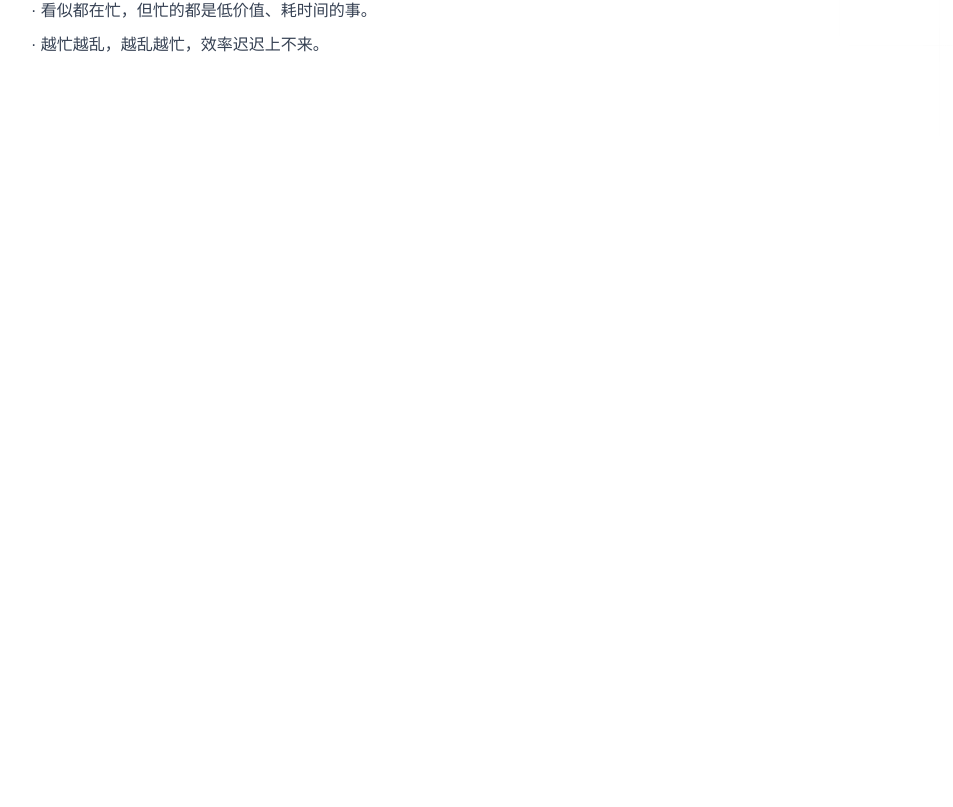
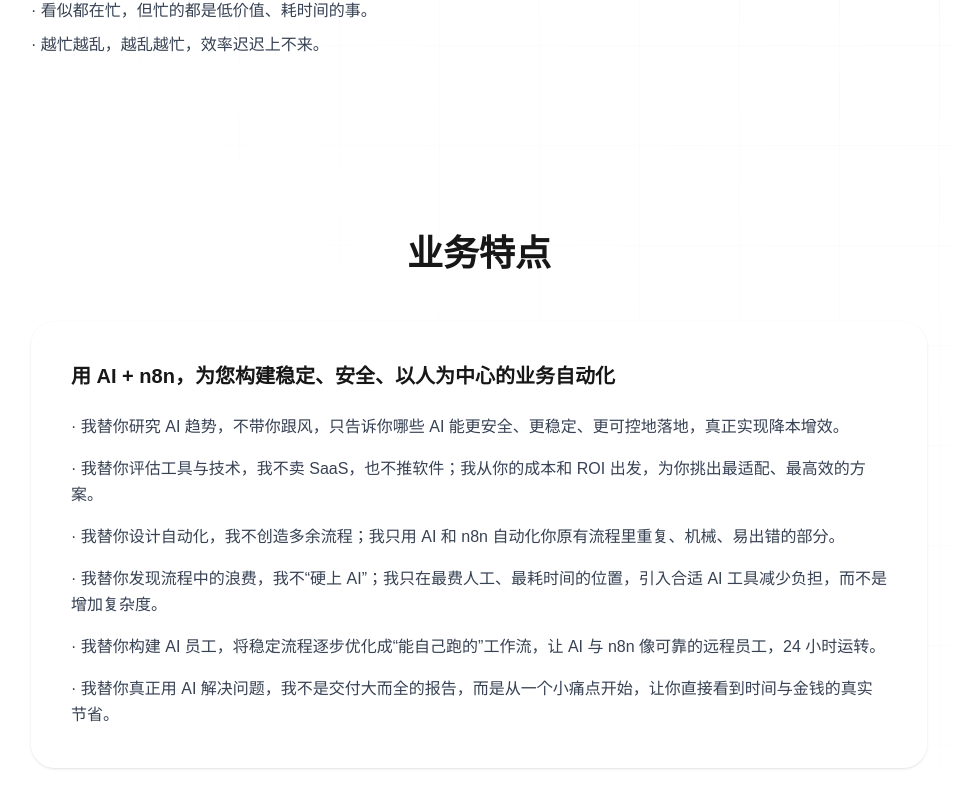
Before and after one commit to LEO-JIM/shangqunai, a Next.js app: page / in a window 1280 px wide. Shown: the part 1955-2762 px from the top of the page, without its empty margins (161-1114 px from the left). Before the commit the page ends 2093 px from the top, so only its background shows below. Built offline with nearby package versions, Linux system fonts and the light colour scheme.

Commit message:
business feature + process

```diff
--- a/app/page.tsx
+++ b/app/page.tsx
@@ -4,6 +4,8 @@ import BackgroundNoise from "@/components/BackgroundNoise";
 import BackgroundGrid from "@/components/BackgroundGrid";
 import LogoCarousel from "@/components/LogoCarousel";
 import PainPoints from "@/components/PainPoints";
+import BusinessFeatures from "@/components/BusinessFeatures";
+import BusinessProcess from "@/components/BusinessProcess";
 
 export default function Home() {
   return (
@@ -43,6 +45,9 @@ export default function Home() {
       </div>
       <LogoCarousel />
      <PainPoints />
+
+<BusinessFeatures />
+<BusinessProcess />
     </div>
   );
 }
```
